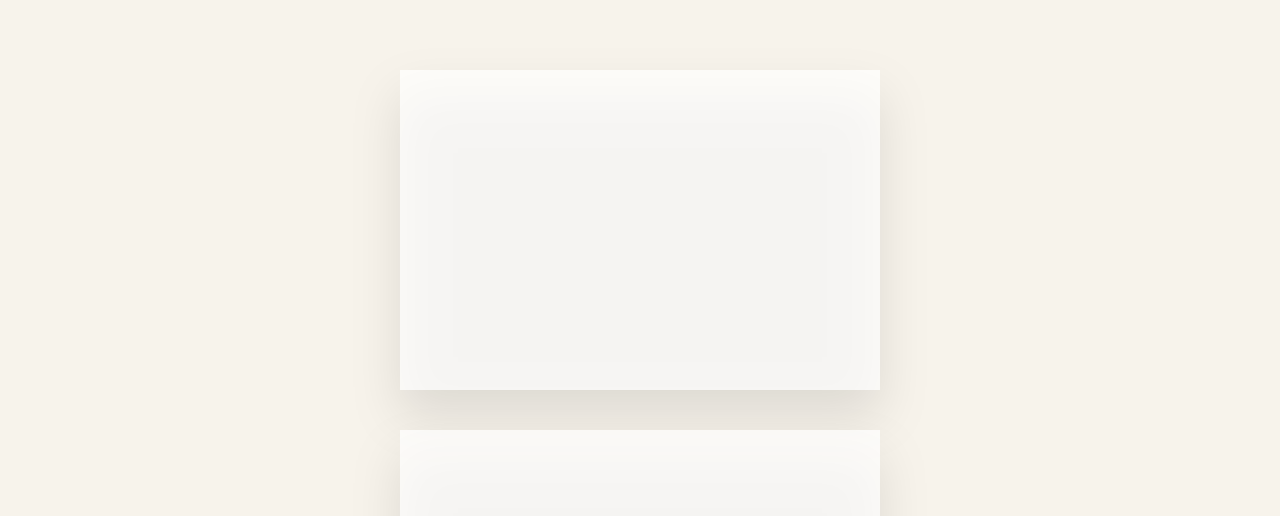
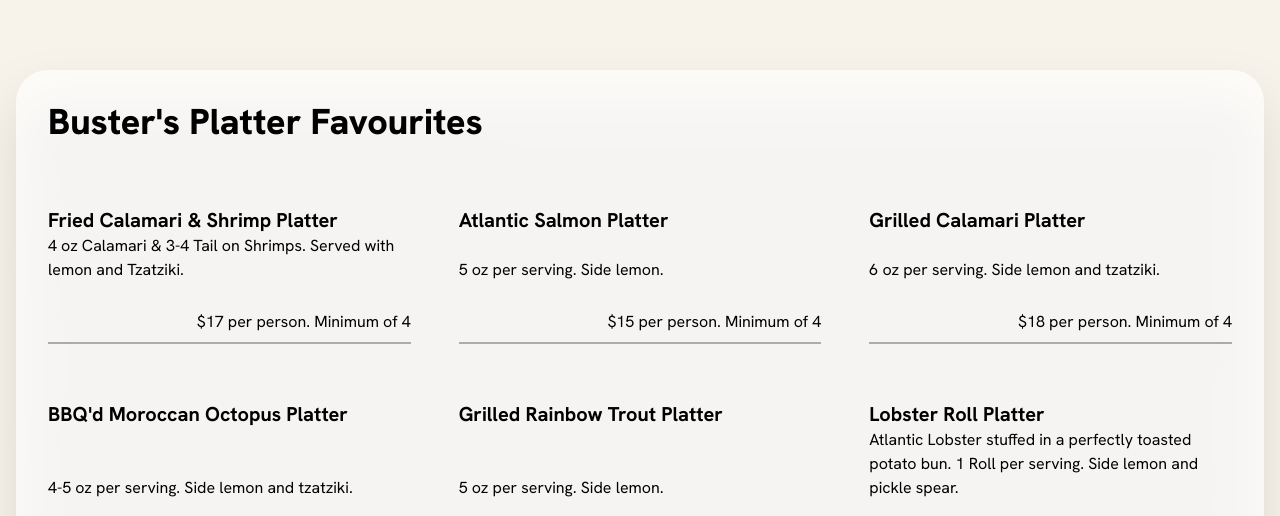
Before and after one commit to aplaino/BSCwebsite, a React (Vite) app in the folder frontend/: page /menus in a window 1280 px wide. Shown: the part 436-952 px from the top of the page. Built offline with nearby package versions, Linux system fonts and the light colour scheme.

Commit message:
quick push

```diff
--- a/frontend/src/Menus.ts
+++ b/frontend/src/Menus.ts
@@ -1,12 +1,4 @@
-type MenuItem = {
-  name: string;
-  description: string;
-  price: string;
-};
-
-export const CateringMenu: MenuItem[][] = [
-  // Buster's Platter Favourites
-  [
+export const CATERING_bustersPlatterFavourites = [
   {
     name: "Fried Calamari & Shrimp Platter",
     description:
@@ -36,7 +28,7 @@
   {
     name: "Lobster Roll Platter",
     description:
-        "Atlantic Lobster stuffed in a perfectly toasted potato bun.1 Roll per serving. Side lemon and pickle spear.",
+      "Atlantic Lobster stuffed in a perfectly toasted potato bun. 1 Roll per serving. Side lemon and pickle spear.",
     price: "$24 per person. Minimum of 4",
   },
   {
@@ -52,7 +44,7 @@
   },
   {
     name: "Lobster Mac N' Cheese",
-      description: "Lobster Mac N' Cheese",
+    description: null,
     price: "Starting at $180 per platter",
   },
   {
@@ -61,9 +53,9 @@
       "Assortment of Mussels, Shrimp, Calamari, & Scallops in a Seafood Tomato Sauce.",
     price: "Starting at $180 per platter",
   },
-  ],
-  // Buster's X Stack'd Deli Kitchen
-  [
+];
+
+export const CATERING_bustersXStackdDeliKitchen = [
   {
     name: "In-House Smoked Beef Brisket",
     description:
@@ -71,7 +63,7 @@
     price: "$19 per person. Minimum of 4",
   },
   {
-      name: "in-House Smoked Pulled Pork Sliders",
+    name: "In-House Smoked Pulled Pork Sliders",
     description: "2 Sliders per person. Topped with coleslaw and BBQ sauce.",
     price: "$15 per person. Minimum of 4",
   },
@@ -80,53 +72,241 @@
     description: "On rye with Kozlik's mustard. 1 sandwich per serving.",
     price: "$18 per person. Minimum of 4",
   },
-  ],
-  // Sides
-  [
+];
+
+export const CATERING_sides = [
   {
     name: "Oven Roasted Potatoes",
-      description: "Oven Roasted Potatoes",
-      price: "Small. Serves 8-12 $60.00, Large. Serves 16-20 $108.00",
+    description: "Serves 8-12 (Small) or 16-20 (Large)",
+    price: "Small: $60.00, Large: $108.00",
   },
   {
     name: "Lentil Rice",
-      description: "Lentil Rice",
-      price: "Small. Serves 8-12 $40.00, Large. Serves 16-20 $72.00",
+    description: "Serves 8-12 (Small) or 16-20 (Large)",
+    price: "Small: $40.00, Large: $72.00",
   },
   {
     name: "Greek Village Salad",
-      description: "Greek Village Salad",
-      price: "Small. Serves 8-12 $80.00, Large. Serves 16-20 $144.00",
+    description: "Serves 8-12 (Small) or 16-20 (Large)",
+    price: "Small: $80.00, Large: $144.00",
   },
   {
     name: "Greek Salad",
-      description: "Greek Salad",
-      price: "Small. Serves 8-12 $60.00, Large. Serves 16-20 $108.00",
+    description: "Serves 8-12 (Small) or 16-20 (Large)",
+    price: "Small: $60.00, Large: $108.00",
   },
   {
     name: "Caesar Salad",
-      description: "Caesar Salad",
-      price: "Small. Serves 8-12 $60.00, Large. Serves 16-20 $108.00",
+    description: "Serves 8-12 (Small) or 16-20 (Large)",
+    price: "Small: $60.00, Large: $108.00",
   },
   {
     name: "Mac N' Cheese",
-      description: "Mac N' Cheese",
-      price: "Small. Serves 8-12 $60.00, Large. Serves 16-20 $108.00",
+    description: "Serves 8-12 (Small) or 16-20 (Large)",
+    price: "Small: $60.00, Large: $108.00",
   },
   {
     name: "Coleslaw",
-      description: "Coleslaw",
-      price: "Small. Serves 8-12 $40.00, Large. Serves 16-20 $72.00",
+    description: "Serves 8-12 (Small) or 16-20 (Large)",
+    price: "Small: $40.00, Large: $72.00",
   },
   {
     name: "Grilled Vegetables",
-      description: "Assortment of Zucchini, Peppers, & Eggplant",
-      price: "Small. Serves 8-12 $60.00, Large. Serves 16-20 $108.00",
+    description:
+      "Assortment of Zucchini, Peppers, & Eggplant. Serves 8-12 (Small) or 16-20 (Large)",
+    price: "Small: $60.00, Large: $108.00",
   },
   {
     name: "Garlic Parmesan Asparagus",
-      description: "Garlic Parmesan Asparagus",
-      price: "Small. Serves 8-12 $50.00, Large. Serves 16-20 $90.00",
+    description: "Serves 8-12 (Small) or 16-20 (Large)",
+    price: "Small: $50.00, Large: $90.00",
   },
-  ],
 ];
+
+
+export const RESTAURANT_friedSandwichesAndPoBoys = [
+  {
+    name: "Shrimp Po' Boy Sandwich",
+    description:
+      "Delicious deep fried Shrimp served on scrumptious focaccia bread.",
+    price: "$12.95",
+  },
+  {
+    name: "Calamari Po' Boy Sandwich",
+    description:
+      "Delicious deep fried Calamari served on scrumptious focaccia bread.",
+    price: "$12.95",
+  },
+  {
+    name: "Fried Halibut Sandwich",
+    description: "A delicious fried Halibut sandwich served on a bun.",
+    price: "$15.95",
+  },
+];
+
+export const RESTAURANT_grilledSandwiches = [
+  {
+    name: "Grilled Atlantic Salmon Sandwich",
+    description:
+      "Atlantic Salmon grilled to perfection & served atop a scrumptious sandwich.",
+    price: "$13.95",
+  },
+  {
+    name: "Grilled Swordfish Sandwich",
+    description:
+      "Sashimi grade Swordfish grilled to perfection & served atop a delicious sandwich.",
+    price: "$14.95",
+  },
+  {
+    name: "Grilled Tilapia Sandwich",
+    description:
+      "Fresh Tilapia, grilled to perfection & served atop a scrumptious sandwich.",
+    price: "$12.95",
+  },
+  {
+    name: "Grilled Rainbow Trout Sandwich",
+    description:
+      "Fresh rainbow Trout, grilled to perfection & served as a delicious sandwich.",
+    price: "$14.95",
+  },
+  {
+    name: "Grilled Snapper Sandwich",
+    description:
+      "Fresh Red Snapper, grilled to perfection & served atop a scrumptious sandwich.",
+    price: "$13.95",
+  },
+  {
+    name: "Grilled Halibut Sandwich",
+    description: "Perfectly grilled halibut. Served as a delicious sandwich.",
+    price: "$15.95",
+  },
+];
+
+export const RESTAURANT_lobster = [
+  {
+    name: "Lobster Roll",
+    description: "Atlantic Lobster stuffed in a perfectly toasted potato bun.",
+    price: "$23.95",
+  },
+  {
+    name: "Lobster Grilled Cheese",
+    description: "Atlantic Lobster stuffed in a traditional grilled cheese.",
+    price: "$24.95",
+  },
+];
+
+export const RESTAURANT_fromTheGrill = [
+  {
+    name: "Seared Ahi Tuna",
+    description: "Pan seared rare Ahi Tuna.",
+    price: "$19.95",
+  },
+  {
+    name: "Grilled Atlantic Salmon",
+    description: "Atlantic Salmon grilled to perfection.",
+    price: "$17.95",
+  },
+  {
+    name: "Grilled Tilapia",
+    description: "Fresh grilled Tilapia.",
+    price: "$16.95",
+  },
+  {
+    name: "Grilled Red Snapper",
+    description: "Slightly sweet grilled Red Snapper.",
+    price: "$17.95",
+  },
+  {
+    name: "Grilled Halibut",
+    description: "Very lean grilled Halibut.",
+    price: "$19.95",
+  },
+  {
+    name: "Grilled Swordfish",
+    description: "Mild meaty grilled Swordfish.",
+    price: "$18.95",
+  },
+  {
+    name: "Grilled Rainbow Trout",
+    description: "Mildly grilled Rainbow Trout.",
+    price: "$18.95",
+  },
+  {
+    name: "Grilled Octopus",
+    description: "BBQ'd Moroccan Octopus.",
+    price: "$23.95",
+  },
+  {
+    name: "Grilled Calamari",
+    description: "Perfectly grilled tender Calamari.",
+    price: "$17.95",
+  },
+  {
+    name: "Grilled Mahi Mahi",
+    description: "Perfectly grilled mahi mahi",
+    price: "$16.95",
+  },
+  {
+    name: "Grilled Jumbo Tiger Shrimp",
+    description: "Jumbo shrimp grilled to perfection",
+    price: "$19.95",
+  },
+];
+
+export const RESTAURANT_fishFry = [
+  {
+    name: "Halibut & Chips",
+    description:
+      "Battered and deep fried Halibut. Served with fries and coleslaw.",
+    price: "$19.95",
+  },
+  {
+    name: "Calamari & Chips",
+    description:
+      "Lightly breaded and deep fried calamari. Served with fries and coleslaw.",
+    price: "$16.95",
+  },
+  {
+    name: "Haddock & Chips",
+    description:
+      "Freshly breaded and deep fried haddock. Served with fries and coleslaw.",
+    price: "$15.95",
+  },
+  {
+    name: "Shrimp & Chips",
+    description:
+      "Freshly breaded and deep fried shrimps. Served with fries and coleslaw.",
+    price: "$16.95",
+  },
+];
+
+export const RESTAURANT_soups = [
+  {
+    name: "Chicken Shrimp Gumbo",
+    description: "",
+    price: "$7.75",
+  },
+  {
+    name: "Lobster Bisque",
+    description: "",
+    price: "$9.95",
+  },
+  {
+    name: "New England Clam Chowder",
+    description: "",
+    price: "$8.25",
+  },
+];
+
+export const RESTAURANT_beverages = [
+  { name: "Coke", description: "", price: "$2.00" },
+  { name: "Diet Coke", description: "", price: "$2.00" },
+  { name: "Coke Zero", description: "", price: "$2.00" },
+  { name: "Ginger Ale", description: "", price: "$2.00" },
+  { name: "Nestea Iced Tea", description: "", price: "$2.00" },
+  { name: "Orange San Pellegrino", description: "", price: "$3.00" },
+  { name: "Lemon San Pellegrino", description: "", price: "$3.00" },
+  { name: "Grapefruit San Pellegrino", description: "", price: "$3.00" },
+  { name: "Perrier Mineral Water", description: "", price: "$3.00" },
+  { name: "Bottled Water", description: "", price: "$2.00" },
+];
--- /dev/null
+++ b/frontend/src/components/MenuItem.tsx
@@ -0,0 +1,40 @@
+// 1. Define what a single menu item looks like
+interface MenuItem {
+  name: string;
+  description: string | null;
+  price: string;
+}
+
+// 2. Define the props for the component
+interface MenuSectionProps {
+  title: string;
+  items: MenuItem[]; // An array of the MenuItem objects defined above
+}
+
+export default function MenuItem({ title, items }:MenuSectionProps) {
+  return (
+    <div
+      className="h-full w-full bg-white/70 drop-shadow-2xl rounded-4xl p-8
+                  flex flex-col gap-14"
+    >
+      <h1 className="text-4xl font-extrabold">{title}</h1>
+      <div className="grid grid-flow-row gap-12 grid-cols-1 md:grid-cols-2 lg:grid-cols-3">
+        { items.map((item) => (
+          <div
+            className="w-full h-full gap-7
+                      flex flex-col justify-between py-2 border-b-2 border-black/30"
+          >
+            <div className="w-full h-full flex flex-col justify-between">
+              <h2 className="font-bold text-xl">{item.name}</h2>
+              <h2 className=" text-md">{item.description}</h2>
+            </div>
+
+            <h2 className="text-md text-right">{item.price}</h2>
+          </div>
+        ))}
+      </div>
+    </div>
+  );
+}
+
+// Buster's Platter Favourites, CATERING_bustersPlatterFavourites
--- a/frontend/src/pages/Home.tsx
+++ b/frontend/src/pages/Home.tsx
@@ -67,7 +67,7 @@
       {/* -------------- SERVING HOURS ----------------- **/}
 
       <section
-        className="bg-[url(./serving-hours-background.jpg)] w-full h-screen
+        className="bg-[url(./serving-hours-background.jpg)] w-full h-screen bg-cover
       flex justify-center items-center"
       >
         <img src="./serving-hours.svg" alt="serving hours" className="h-90 md:120 lg:150 w-auto"/>
--- a/frontend/src/pages/Menus.tsx
+++ b/frontend/src/pages/Menus.tsx
@@ -1,5 +1,17 @@
-import { CateringMenu } from "../Menus.ts";
+import {
+  CATERING_bustersPlatterFavourites,
+  CATERING_bustersXStackdDeliKitchen,
+  CATERING_sides,
+  RESTAURANT_friedSandwichesAndPoBoys,
+  RESTAURANT_grilledSandwiches,
+  RESTAURANT_lobster,
+  RESTAURANT_fromTheGrill,
+  RESTAURANT_fishFry,
+  RESTAURANT_soups,
+  RESTAURANT_beverages,
+} from "../Menus.ts";
 import { useState } from "react";
+import MenuItem from "../components/MenuItem.tsx";
 
 export default function Menus() {
   const [menuType, setMenuType] = useState("catering");
@@ -43,14 +55,45 @@
       </section>
 
       {/* --- MENU DETAIL --- **/}
-      <section className="w-full min-h-screen h-full bg-beige-primary
-      flex flex-col gap-10 justify-center items-center py-20">
-        {menuType == "catering" &&
-          CateringMenu.map((portion) => (
-            <div className="h-80 w-120 bg-white/70 drop-shadow-2xl">
-                <h2>{}</h2>
-            </div>
-          ))}
+      <section
+        className="w-full min-h-screen h-full bg-beige-primary p-4
+      flex flex-col gap-10 justify-center items-center py-20 font-secondary"
+      >
+        {/* --- Catering Menus  --- **/}
+        {menuType == "catering" && (
+          <div className="flex flex-col gap-12 size-full">
+            {/* --- portion card --- **/}
+            <MenuItem
+              title="Buster's Platter Favourites"
+              items={CATERING_bustersPlatterFavourites}
+            />
+            {/* --- portion card --- **/}
+            <MenuItem
+              title="Buster's X Stack'd Deli Kitchen"
+              items={CATERING_bustersXStackdDeliKitchen}
+            />
+            {/* --- portion card --- **/}
+            <MenuItem title="Sides" items={CATERING_sides} />
+          </div>
+        )}
+
+        {menuType === "restaurant" && (
+          <div className="flex flex-col gap-12 size-full">
+            <MenuItem
+              title="Fried Sandwiches & Po' Boys"
+              items={RESTAURANT_friedSandwichesAndPoBoys}
+            />
+            <MenuItem
+              title="Grilled Sandwiches"
+              items={RESTAURANT_grilledSandwiches}
+            />
+            <MenuItem title="Lobster" items={RESTAURANT_lobster} />
+            <MenuItem title="From The Grill" items={RESTAURANT_fromTheGrill} />
+            <MenuItem title="Fish Fry" items={RESTAURANT_fishFry} />
+            <MenuItem title="Soups" items={RESTAURANT_soups} />
+            <MenuItem title="Beverages" items={RESTAURANT_beverages} />
+          </div>
+        )}
       </section>
     </main>
   );
```
Lines whose indentation alone changed are shown as unchanged.
